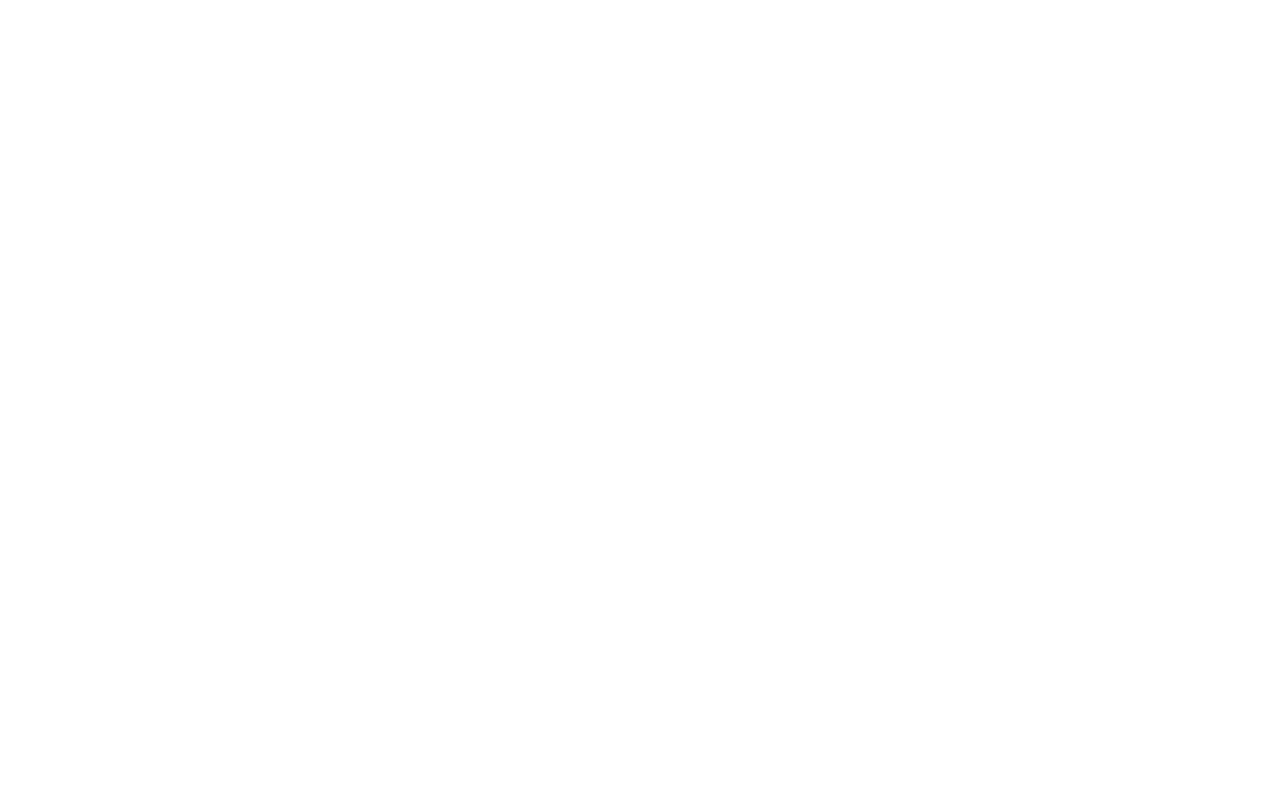
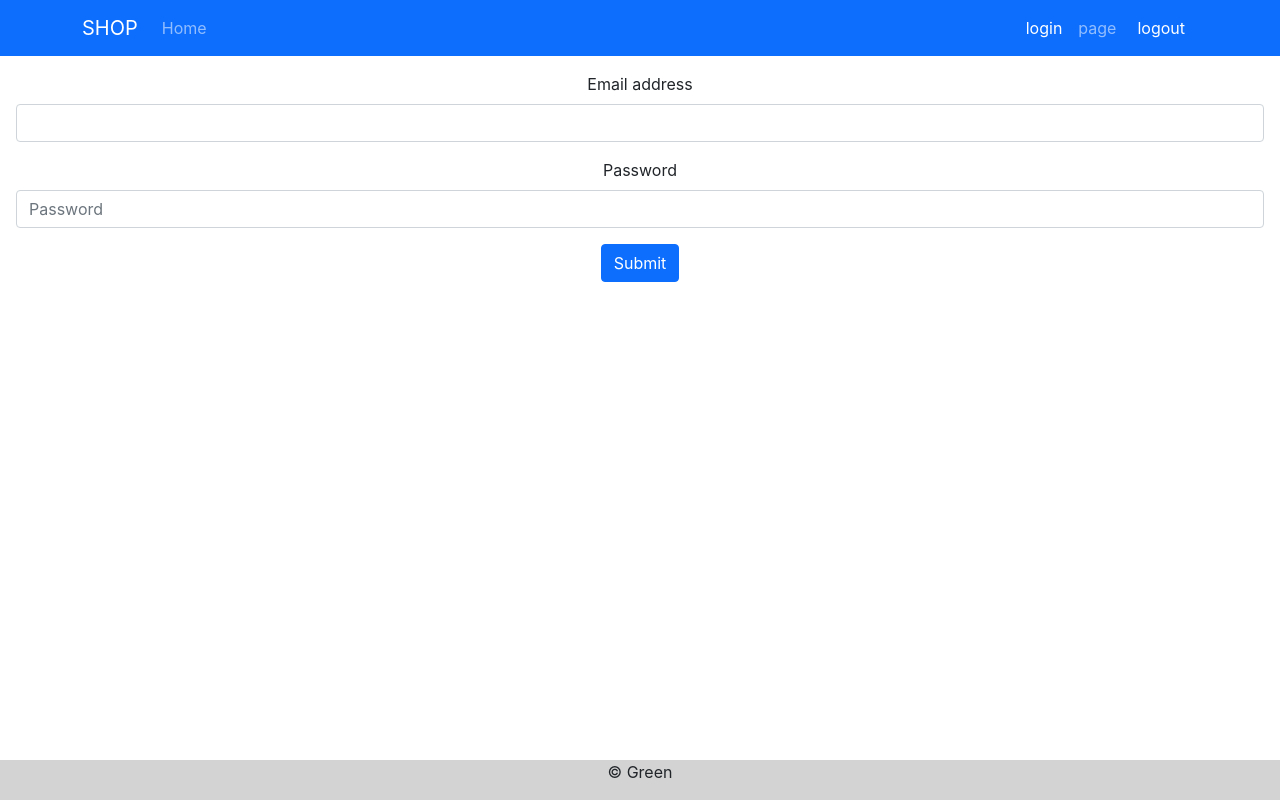
Before and after one commit to hj-Seong/react-project, a React (Create React App) app: page /loginform in a window 1280 px wide. Before the commit this address had no page. Built offline with nearby package versions, Linux system fonts and the light colour scheme.

Commit message:
reaxt-project-2 화면구성

```diff
--- a/src/App.css
+++ b/src/App.css
@@ -5,6 +5,13 @@
 .App-logo {
   height: 40vmin;
   pointer-events: none;
+}
+
+.main-footer {
+  position: fixed;
+  width: 100%;
+  bottom: 0;
+  background : lightgray;
 }
 
 @media (prefers-reduced-motion: no-preference) {
--- a/src/App.js
+++ b/src/App.js
@@ -1,12 +1,19 @@
 import { Route, Routes } from "react-router-dom";
 import "./App.css";
 import Layout from "./page/Layout";
+import LoginForm from "./page/LoginForm";
+import MyPage from "./page/MyPage";
+import Home from "./page/Home";
 
 function App() {
   return (
     <div className="App">
       <Routes>
-        <Route path="/" element={<Layout />}></Route>
+        <Route path="/" element={<Layout />}>
+          <Route index element={<Home />}></Route>
+          <Route path="/loginform" element={<LoginForm />}></Route>
+          <Route path="/mypage" element={<MyPage />}></Route>
+        </Route>
       </Routes>
     </div>
   );
--- /dev/null
+++ b/src/components/CommentWriteform.jsx
@@ -0,0 +1,38 @@
+import { useState } from "react";
+import { Button, Modal, Form, FloatingLabel } from "react-bootstrap";
+
+const CommentWriteform = () => {
+  const [show, setShow] = useState(false);
+
+  const handleClose = () => setShow(false);
+  const handleShow = () => setShow(true);
+
+  return (
+    <>
+      <Button variant="primary" onClick={handleShow}>
+        Launch demo modal
+      </Button>
+
+      <Modal show={show} onHide={handleClose}>
+        <Modal.Header closeButton>
+          <Modal.Title>후기를 작성해주세요</Modal.Title>
+        </Modal.Header>
+        <Modal.Body>
+          <FloatingLabel controlId="floatingTextarea2" label="Comments">
+            <Form.Control as="textarea" placeholder="Leave a comment here" style={{ height: "100px" }} />
+          </FloatingLabel>
+        </Modal.Body>
+        <Modal.Footer>
+          <Button variant="secondary" onClick={handleClose}>
+            취소
+          </Button>
+          <Button variant="primary" onClick={handleClose}>
+            작성
+          </Button>
+        </Modal.Footer>
+      </Modal>
+    </>
+  );
+};
+
+export default CommentWriteform;
--- /dev/null
+++ b/src/components/ProductionDisplay.jsx
@@ -0,0 +1,17 @@
+import { Card, Button } from "react-bootstrap";
+import CommentWriteform from "./CommentWriteform";
+
+const ProductionDisplay = () => {
+  return (
+    <Card style={{ width: "18rem" }}>
+      <Card.Img variant="top" src={require(`../img/1.png`)} />
+      <Card.Body>
+        <Card.Title>책</Card.Title>
+        <Card.Text>설명</Card.Text>
+        <Button variant="primary">구매</Button>
+        <CommentWriteform />
+      </Card.Body>
+    </Card>
+  );
+};
+export default ProductionDisplay;
--- /dev/null
+++ b/src/page/Home.jsx
@@ -0,0 +1,14 @@
+import ProductionDisplay from "../components/ProductionDisplay";
+
+const Home = () => {
+  return (
+    <div>
+      <h1>Home</h1>
+      {/** 카드 컴포넌트 - ProductionDisplay */}
+      <ProductionDisplay />
+      {/** 카드 컴포넌트 안에 모달컴포넌트 - CommentWriteform */}
+    </div>
+  );
+};
+
+export default Home;
--- a/src/page/Layout.jsx
+++ b/src/page/Layout.jsx
@@ -1,18 +1,42 @@
-import { Navbar, Nav, Container } from "react-bootstrap";
+import { Navbar, Nav, Container, Button } from "react-bootstrap";
+import { NavLink, Outlet } from "react-router-dom";
 
 const Layout = () => {
   return (
     <div>
       <Navbar bg="primary" variant="dark">
         <Container>
-          <Navbar.Brand href="#home">Navbar</Navbar.Brand>
+          <Navbar.Brand href="#home">SHOP</Navbar.Brand>
           <Nav className="me-auto">
-            <Nav.Link href="#home">Home</Nav.Link>
-            <Nav.Link href="#features">Features</Nav.Link>
-            <Nav.Link href="#pricing">Pricing</Nav.Link>
+            <NavLink className="nav-link" to="/">
+              Home
+            </NavLink>
+          </Nav>
+          {/** 로그아웃일때 보이는 화면 */}
+          <Nav>
+            <NavLink className="nav-link" to="/loginform">
+              login
+            </NavLink>
+          </Nav>
+          {/** 로그인일때 보이는 화면 */}
+          <Nav>
+            <NavLink className="nav-link" to="/mypage">
+              page
+            </NavLink>
+            <Button>logout</Button>
           </Nav>
         </Container>
       </Navbar>
+
+      <main className="m-3">
+        <Outlet></Outlet>
+      </main>
+
+      <footer className="main-footer">
+        <div>
+          <p>&copy; Green</p>
+        </div>
+      </footer>
     </div>
   );
 };
--- /dev/null
+++ b/src/page/LoginForm.jsx
@@ -0,0 +1,22 @@
+import { Form, Button } from "react-bootstrap";
+
+const LoginForm = () => {
+  return (
+    <Form>
+      <Form.Group className="mb-3" controlId="formBasicEmail">
+        <Form.Label>Email address</Form.Label>
+        <Form.Control type="text" />
+      </Form.Group>
+
+      <Form.Group className="mb-3" controlId="formBasicPassword">
+        <Form.Label>Password</Form.Label>
+        <Form.Control type="password" placeholder="Password" />
+      </Form.Group>
+
+      <Button variant="primary" type="submit">
+        Submit
+      </Button>
+    </Form>
+  );
+};
+export default LoginForm;
--- /dev/null
+++ b/src/page/MyPage.jsx
@@ -0,0 +1,4 @@
+const MyPage = () => {
+  return <p>user</p>;
+};
+export default MyPage;
```
Also changed, not shown: src/img/1.png (added).
